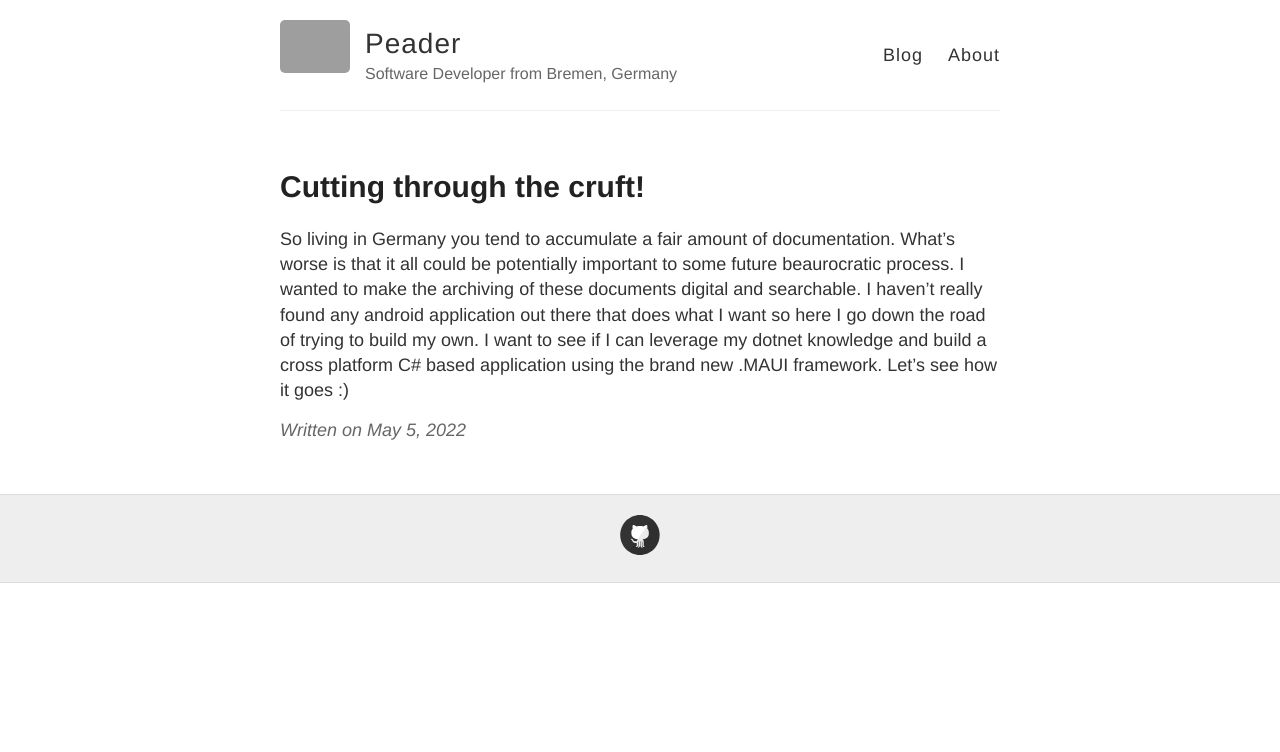
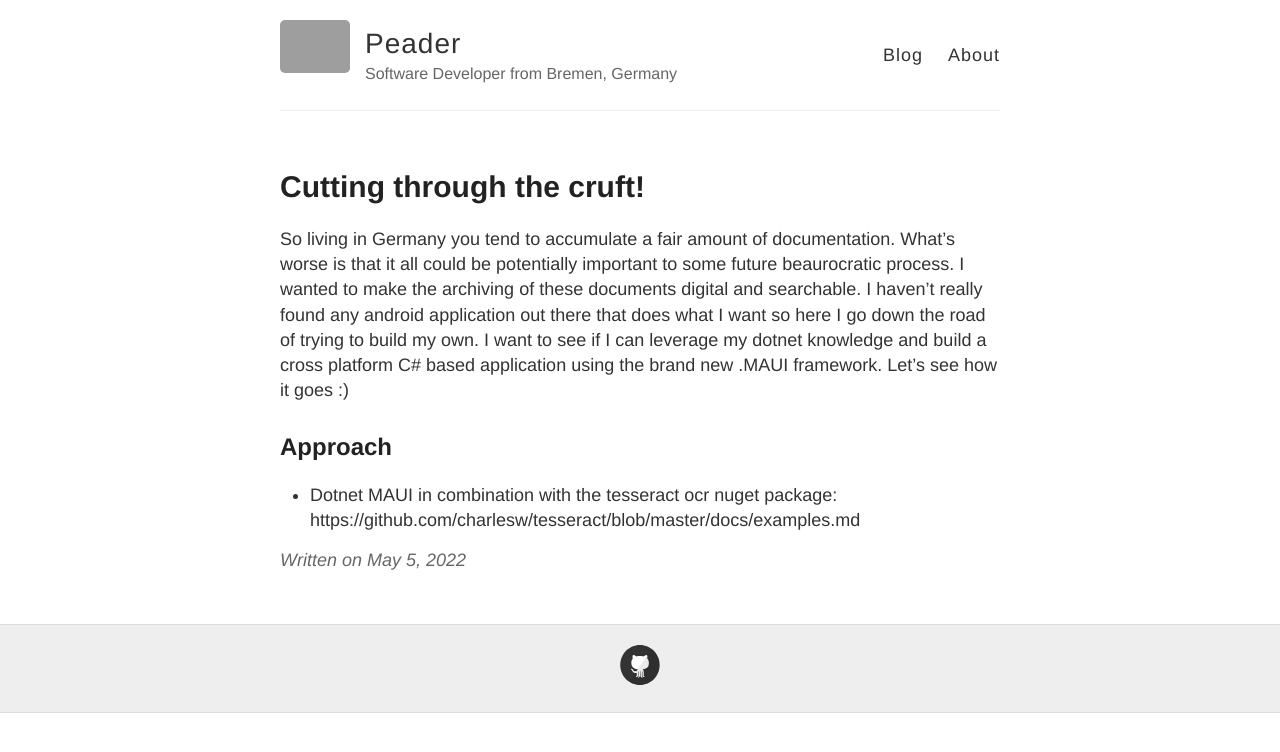
Before and after one commit to peader/PetesProjects, a Jekyll site: the page built from docs/_posts/2022-5-5-OCR-Based-Documentation-tool.md, in a window 1280 px wide. Shown: the top 752 px of the page. Built offline with Jekyll 4.4.1, drawn with Linux system fonts in a browser that asks for light colours; comment, search, counter and statistics services are not loaded; grey boxes are pictures that could not be loaded.

Commit message:
edit of article

```diff
--- a/docs/_posts/2022-5-5-OCR-Based-Documentation-tool.md
+++ b/docs/_posts/2022-5-5-OCR-Based-Documentation-tool.md
@@ -7,3 +7,6 @@ So living in Germany you tend to accumulate a fair amount of documentation. What
 I haven't really found any android application out there that does what I want so here I go down the road of trying to build my own.
 I want to see if I can leverage my dotnet knowledge and build a cross platform C# based application using the brand new .MAUI framework.
 Let's see how it goes :)
+
+## Approach
+- Dotnet MAUI in combination with the tesseract ocr nuget package: https://github.com/charlesw/tesseract/blob/master/docs/examples.md
```
